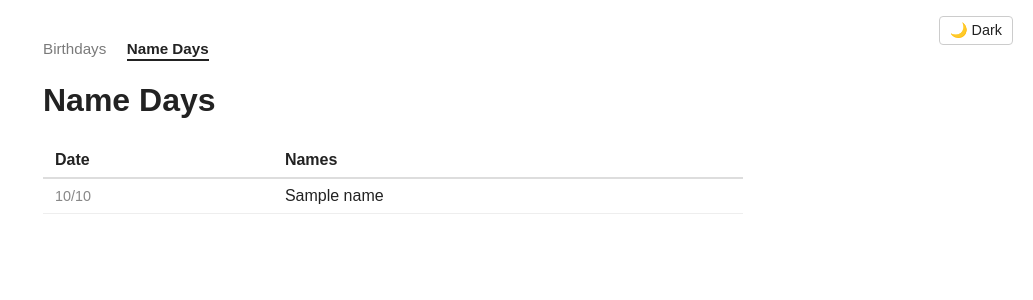
After one commit to KonstantinosVasilopoulos/birthday-reminder, a FastAPI app: template web/templates/namedays.html in a window 1280 px wide. The commit adds this page. Shown: the top 300 px of the page, without its empty margins (247-1280 px from the left). Run offline with FastAPI, Linux system fonts and the light colour scheme; the template is opened without the code that fills it: most values are stand-ins (such as "Sample title", 1, 10 or a date in 2020).

Commit message:
added name days tab in web app

```diff
--- a/web/app.py
+++ b/web/app.py
@@ -11,6 +11,7 @@ load_dotenv(os.path.join(os.path.dirname(__file__), '.env'))
 
 sys.path.insert(0, os.path.join(os.path.dirname(__file__), '..'))
 import shared.storage as storage
+import shared.namedays as namedays
 
 app = FastAPI()
 templates = Jinja2Templates(directory=os.path.join(os.path.dirname(__file__), 'templates'))
@@ -46,6 +47,19 @@ async def create_birthday(name: str = Form(...), birthday: str = Form(...)):
     return RedirectResponse('/', status_code=303)
 
 
+@app.get('/namedays', response_class=HTMLResponse)
+async def namedays_page(request: Request):
+    today = datetime.date.today()
+    entries = sorted(namedays.NAME_DAYS.items())
+    rows = [{'month': m, 'day': d, 'names': names} for (m, d), names in entries]
+    return templates.TemplateResponse('namedays.html', {
+        'request': request,
+        'rows': rows,
+        'today_month': today.month,
+        'today_day': today.day,
+    })
+
+
 @app.post('/birthdays/delete')
 async def delete_birthday(partition_key: str = Form(...), row_key: str = Form(...)):
     table_client = storage._get_table_client()
--- /dev/null
+++ b/web/templates/namedays.html
@@ -0,0 +1,78 @@
+<!DOCTYPE html>
+<html lang="en">
+<head>
+  <meta charset="UTF-8">
+  <meta name="viewport" content="width=device-width, initial-scale=1.0">
+  <title>Name Days — Birthday Reminder</title>
+  <style>
+    body { font-family: sans-serif; max-width: 700px; margin: 40px auto; padding: 0 20px; color: #222; background: #fff; }
+    h1 { margin-bottom: 24px; }
+    nav { margin-bottom: 24px; }
+    nav a { margin-right: 16px; color: inherit; text-decoration: none; font-size: 0.95em; opacity: 0.6; }
+    nav a:hover { opacity: 1; }
+    nav a.active { opacity: 1; font-weight: bold; border-bottom: 2px solid currentColor; padding-bottom: 2px; }
+    table { width: 100%; border-collapse: collapse; margin-bottom: 40px; }
+    th { text-align: left; border-bottom: 2px solid #ddd; padding: 8px 12px; }
+    td { padding: 8px 12px; border-bottom: 1px solid #eee; }
+    tr:hover td { background: #f9f9f9; }
+    tr.today td { background: #fffbe6; font-weight: 500; }
+    .date { white-space: nowrap; color: #888; font-size: 0.9em; }
+
+    #theme-toggle { position: fixed; top: 16px; right: 20px; background: none; border: 1px solid #ccc; color: inherit; padding: 5px 10px; border-radius: 4px; cursor: pointer; font-size: 0.9em; }
+    #theme-toggle:hover { background: #eee; }
+
+    body.dark { background: #1a1a1a; color: #ddd; }
+    body.dark th { border-bottom-color: #444; }
+    body.dark td { border-bottom-color: #333; }
+    body.dark tr:hover td { background: #252525; }
+    body.dark tr.today td { background: #2a2700; }
+    body.dark .date { color: #888; }
+    body.dark #theme-toggle { border-color: #555; }
+    body.dark #theme-toggle:hover { background: #2a2a2a; }
+  </style>
+</head>
+<body>
+  <button id="theme-toggle" onclick="toggleTheme()">🌙 Dark</button>
+
+  <nav>
+    <a href="/">Birthdays</a>
+    <a href="/namedays" class="active">Name Days</a>
+  </nav>
+
+  <h1>Name Days</h1>
+
+  <table>
+    <thead>
+      <tr>
+        <th>Date</th>
+        <th>Names</th>
+      </tr>
+    </thead>
+    <tbody>
+      {% for row in rows %}
+      <tr{% if row.month == today_month and row.day == today_day %} class="today"{% endif %}>
+        <td class="date">{{ '%02d/%02d' % (row.day, row.month) }}</td>
+        <td>{{ row.names | join(', ') }}</td>
+      </tr>
+      {% endfor %}
+    </tbody>
+  </table>
+
+  <script>
+    const btn = document.getElementById('theme-toggle');
+
+    function applyTheme(dark) {
+      document.body.classList.toggle('dark', dark);
+      btn.textContent = dark ? '☀️ Light' : '🌙 Dark';
+    }
+
+    function toggleTheme() {
+      const dark = !document.body.classList.contains('dark');
+      localStorage.setItem('theme', dark ? 'dark' : 'light');
+      applyTheme(dark);
+    }
+
+    applyTheme(localStorage.getItem('theme') === 'dark');
+  </script>
+</body>
+</html>
```
Also changed, not shown: web/templates/index.html (+10 -0 lines), README.md, 2 other files.
